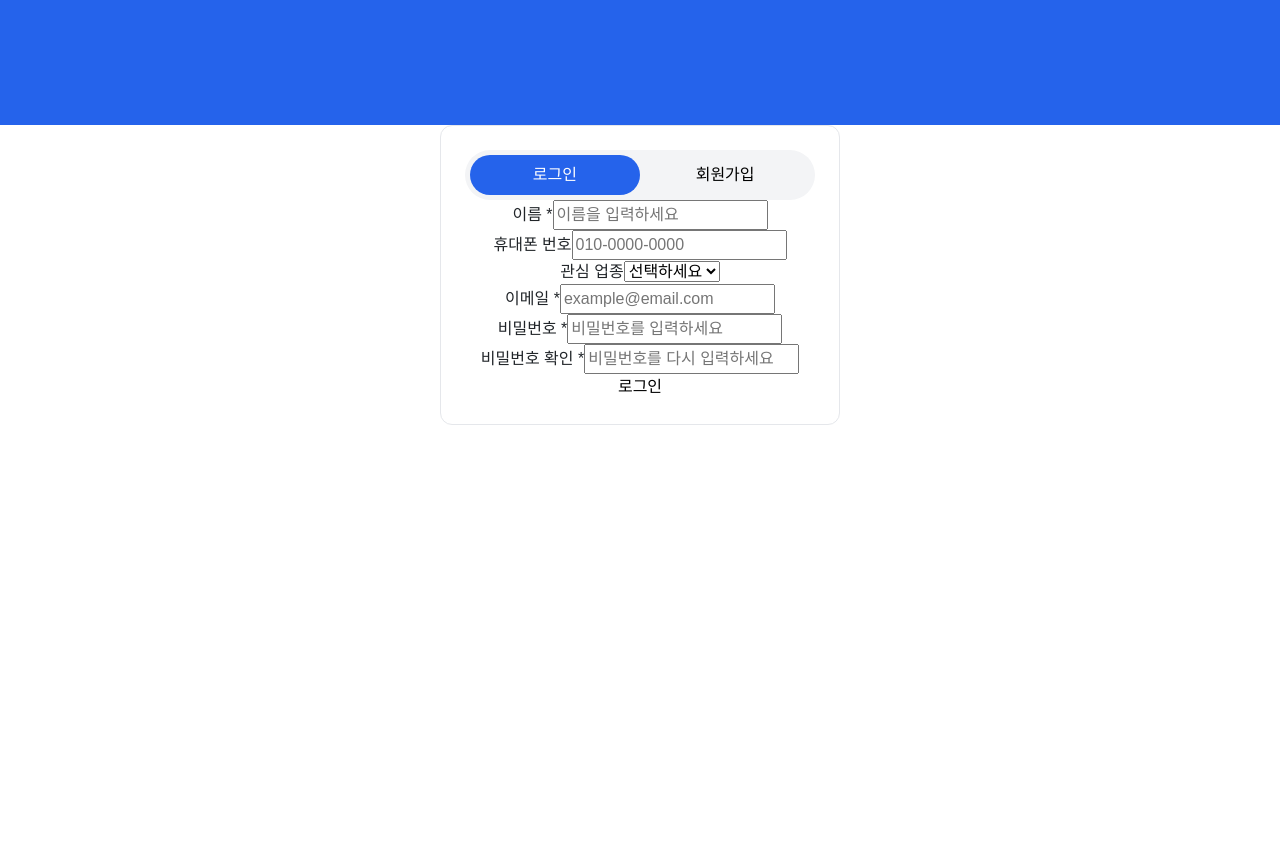
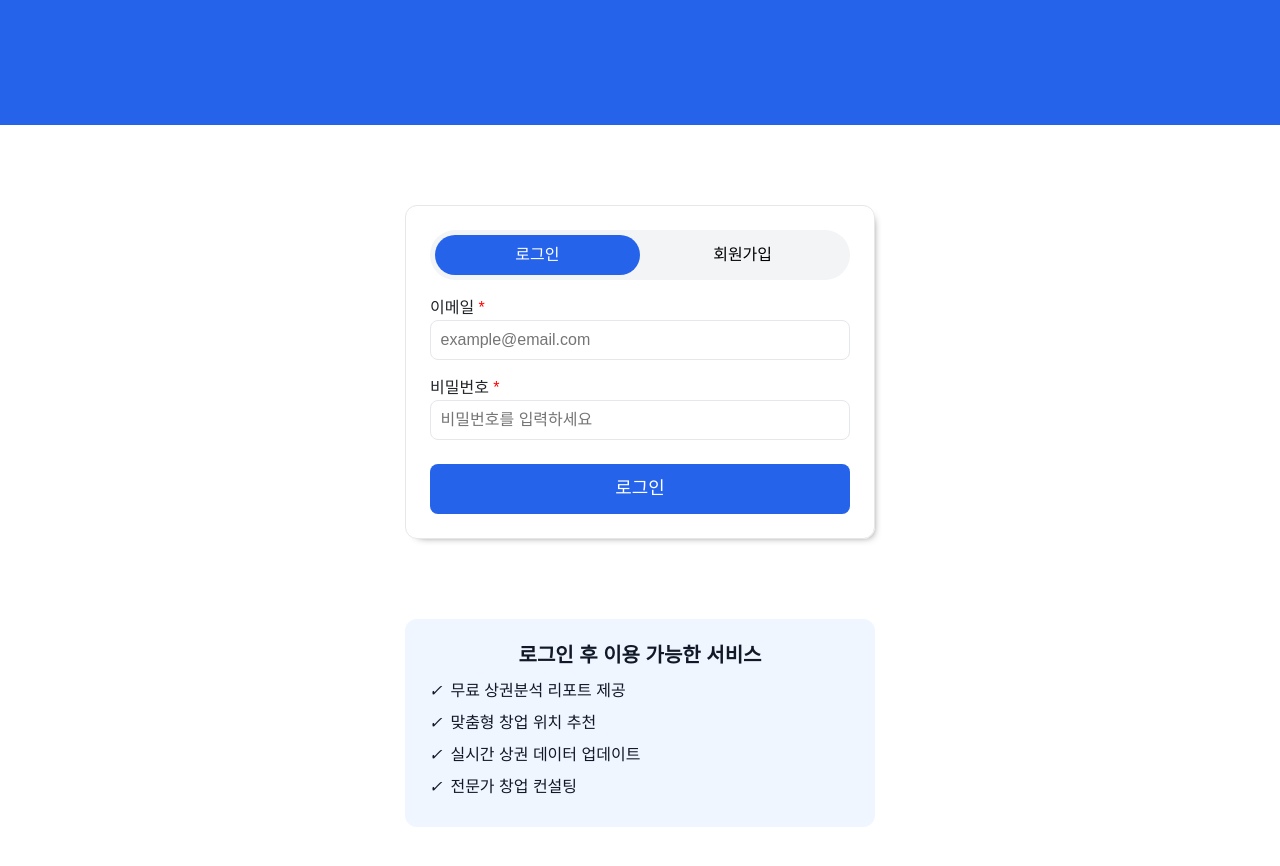
Before and after one commit to Milk0621/project-sangkwon-helper, a React (Create React App) app in the folder frontend/: page /auth in a window 1280 px wide. Shown: the part 300-1166 px from the top of the page. Before the commit the page ends 800 px from the top, so only its background shows below. Built offline with nearby package versions, Linux system fonts and the light colour scheme; a web font is replaced by a local one.

Commit message:
feat: 로그인, 회원가입 폼 구현 및 스타일 적용

```diff
--- a/frontend/src/components/Auth/Auth.jsx
+++ b/frontend/src/components/Auth/Auth.jsx
@@ -1,33 +1,40 @@
+import { useState } from 'react';
 import styles from './Auth.module.css';
 
 function Auth() {
+    const [isLogin, setIsLogin] = useState(true);
+
     return(
-        <div>
+        <>
             <div className={styles.authBanner}>
-                <h1>로그인</h1>
-                <p>상권분석 플랫폼에 다시 오신 것을 환영합니다</p>
+                <h1> {isLogin ? '로그인' : '회원가입'} </h1>
+                <p> {isLogin ? '상권분석 플랫폼에 다시 오신 것을 환영합니다' : '상권분석 플랫폼과 함께 성공적인 창업을 시작하세요'} </p>
             </div>
             <div>
                 <div className={styles.form}>
                     <div className={styles.btnDiv}>
-                        <button className={styles.active}>로그인</button>
-                        <button>회원가입</button>
+                        <button className={isLogin && styles.active} onClick={()=>setIsLogin(true)}>로그인</button>
+                        <button className={!isLogin && styles.active} onClick={()=>setIsLogin(false)}>회원가입</button>
                     </div>
-                    <div className={styles.input}>
+
+                    {/* 회원가입 폼 */}
+                    {!isLogin && (
+                        <>
+                        <div className={styles.inputBox}>
                             <label>이름 <span>*</span></label>
                             <input
                                 type="text"
                                 placeholder='이름을 입력하세요'
                             />
                         </div>
-                    <div>
+                        <div className={styles.inputBox}>
                             <label>휴대폰 번호</label>
                             <input
                                 type="tel"
                                 placeholder='010-0000-0000'
                             />
                         </div>
-                    <div>
+                        <div className={styles.inputBox}>
                             <label>관심 업종</label>
                             <select>
                                 <option value="">선택하세요</option>
@@ -41,7 +48,11 @@ function Auth() {
                                 <option value="기타">기타</option>
                             </select>
                         </div>
-                    <div>
+                        </>
+                    )}
+
+                    {/* 공통 */}
+                    <div className={styles.inputBox}>
                         <label>이메일 <span>*</span></label>
                         <input
                             type="email"
@@ -49,7 +60,7 @@ function Auth() {
                             placeholder='example@email.com'
                         />
                     </div>
-                    <div>
+                    <div className={styles.inputBox}>
                         <label>비밀번호 <span>*</span></label>
                         <input
                             type="password"
@@ -57,7 +68,9 @@ function Auth() {
                             placeholder='비밀번호를 입력하세요'
                         />
                     </div>
-                    <div>
+
+                    {!isLogin && (
+                        <div className={styles.inputBox}>
                             <label>비밀번호 확인 <span>*</span></label>
                             <input
                                 type="password"
@@ -65,10 +78,36 @@ function Auth() {
                                 placeholder='비밀번호를 다시 입력하세요'
                             />
                         </div>
+                    )}
+                    {isLogin ?
                         <button type="submit">로그인</button>
+                        :
+                        <button type="submit">회원가입</button>
+                    }
+                </div>
+                <div className={styles.textBox}>
+                    <h5 style={{fontWeight:'600'}}>
+                        {isLogin ? '로그인 후 이용 가능한 서비스' : '회원가입 혜택'}
+                    </h5>
+                    <div className={styles.text}>
+                        <i>✓</i>
+                        <span>무료 상권분석 리포트 제공</span>
+                    </div>
+                    <div className={styles.text}>
+                        <i>✓</i>
+                        <span>맞춤형 창업 위치 추천</span>
+                    </div>
+                    <div className={styles.text}>
+                        <i>✓</i>
+                        <span>실시간 상권 데이터 업데이트</span>
+                    </div>
+                    <div className={styles.text}>
+                        <i>✓</i>
+                        <span>전문가 창업 컨설팅</span>
                     </div>
                 </div>
             </div>
+        </>
     )
 }
 
--- a/frontend/src/components/Auth/Auth.module.css
+++ b/frontend/src/components/Auth/Auth.module.css
@@ -1,5 +1,5 @@
 .authBanner {
-    width: 100vw;
+    width: 100%;
     height: 350px;
     background-color: var(--main-blue);
     color: #fff;
@@ -21,10 +21,11 @@
 .form {
     border: 1px solid var(--border-color);
     padding: 1.5rem;
-    max-width: 400px;
+    max-width: 470px;
     width: 40%;
-    margin: 0 auto;
+    margin: 5rem auto;
     border-radius: 0.75rem;
+    box-shadow: .3rem .3rem .5rem -0.5rem #333;
 }
 
 .btnDiv {
@@ -44,3 +45,56 @@
     background-color: var(--main-blue);
     color: #fff;
 }
+
+.inputBox {
+    display: flex;
+    flex-direction: column;
+    align-items: flex-start;
+    margin: 1rem 0;
+}
+
+.inputBox input, .inputBox select {
+    width: 100%;
+    height: 40px;
+    border-radius: .5rem;
+    border: 1px solid var(--border-color);
+    padding: 0 .6rem;
+}
+
+.inputBox span {
+    color: red;
+}
+
+.form>button {
+    width: 100%;
+    height: 50px;
+    border-radius: .5rem;
+    background-color: var(--main-blue);
+    color: #fff;
+    font-size: 1.12rem;
+    font-weight: 500;
+    margin-top: .5rem;
+}
+
+.form>button:hover {
+    background-color: var(--sub-blue);
+}
+
+.textBox {
+    padding: 1.5rem;
+    max-width: 470px;
+    width: 40%;
+    margin: 5rem auto;
+    border-radius: 0.75rem;
+    background-color: var(--light-blue);
+    color: var(--dark-blue);
+}
+
+.text {
+    text-align: left;
+    padding: .25rem 0;
+}
+
+.text i {
+    margin-right: .5rem;
+}
--- a/frontend/src/index.css
+++ b/frontend/src/index.css
@@ -1,11 +1,15 @@
 :root {
   --bg-color: #ffffff;
-  --main-blue: #2563eb;
   --border-color: #e5e7eb;
   --bg-gray: #f3f4f6;
+  --main-blue: #2563eb;
+  --sub-blue: #1d4ed8;
+  --light-blue: #eff6ff;
+  --dark-blue: #111827;
 }
 
 body {
+  overflow-y: scroll;
   margin: 0;
   font-family: -apple-system, BlinkMacSystemFont, 'Segoe UI', 'Roboto', 'Oxygen',
     'Ubuntu', 'Cantarell', 'Fira Sans', 'Droid Sans', 'Helvetica Neue',
```
Lines whose indentation alone changed are shown as unchanged.
